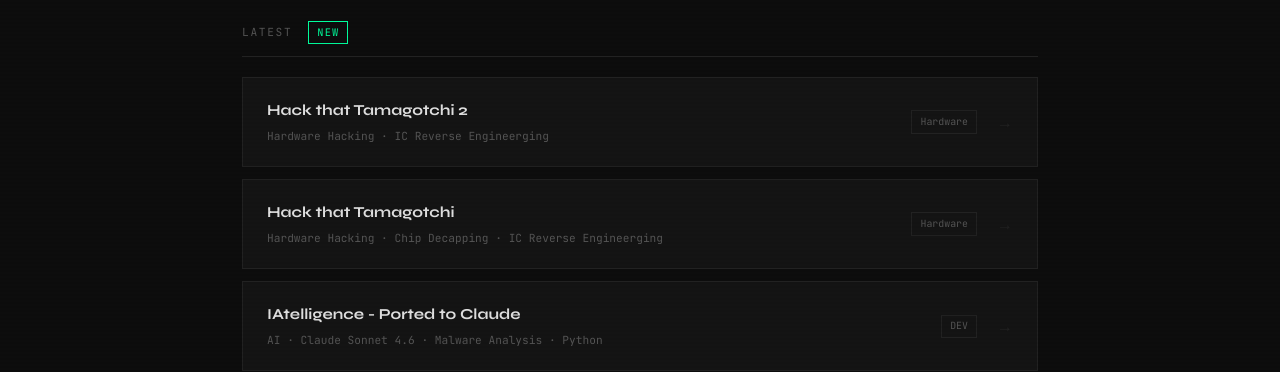
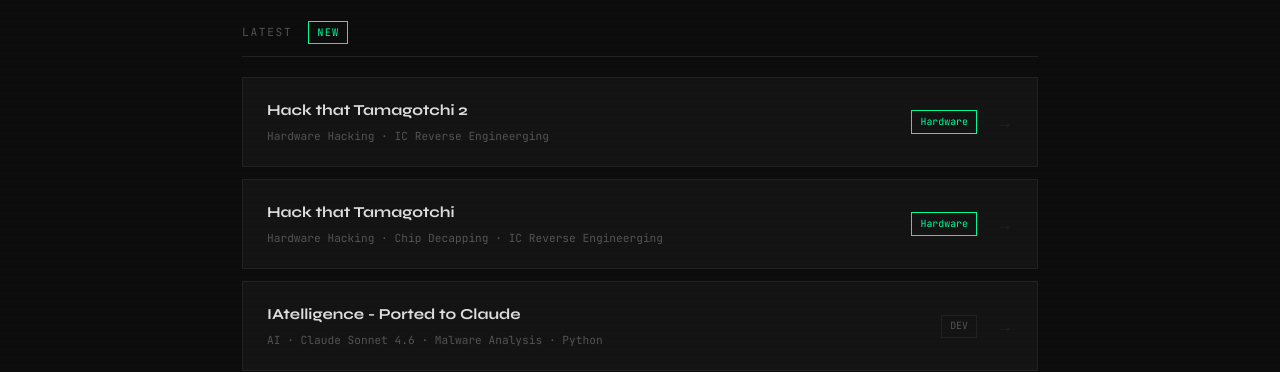
Before and after one commit to CyberCasquatch/cybercasquatch.github.io, a Jekyll site: the page index.html, which Jekyll copies as it is, in a window 1280 px wide. Shown: the part 514-886 px from the top of the page. Built offline with Jekyll 4.4.1, drawn with Linux system fonts in a browser that asks for light colours.

Commit message:
Update index.html

```diff
--- a/index.html
+++ b/index.html
@@ -325,7 +325,7 @@
           <div class="post-meta">Hardware Hacking · IC Reverse Engineerging</div>
         </div>
         <div style="display:flex;align-items:center;gap:0.75rem;flex-shrink:0">
-          <span class="post-badge dev">Hardware</span>
+          <span class="post-badge hardware">Hardware</span>
           <span class="post-arrow">→</span>
         </div>
       </div>
@@ -338,7 +338,7 @@
           <div class="post-meta">Hardware Hacking · Chip Decapping · IC Reverse Engineerging</div>
         </div>
         <div style="display:flex;align-items:center;gap:0.75rem;flex-shrink:0">
-          <span class="post-badge dev">Hardware</span>
+          <span class="post-badge hardware">Hardware</span>
           <span class="post-arrow">→</span>
         </div>
       </div>
```
